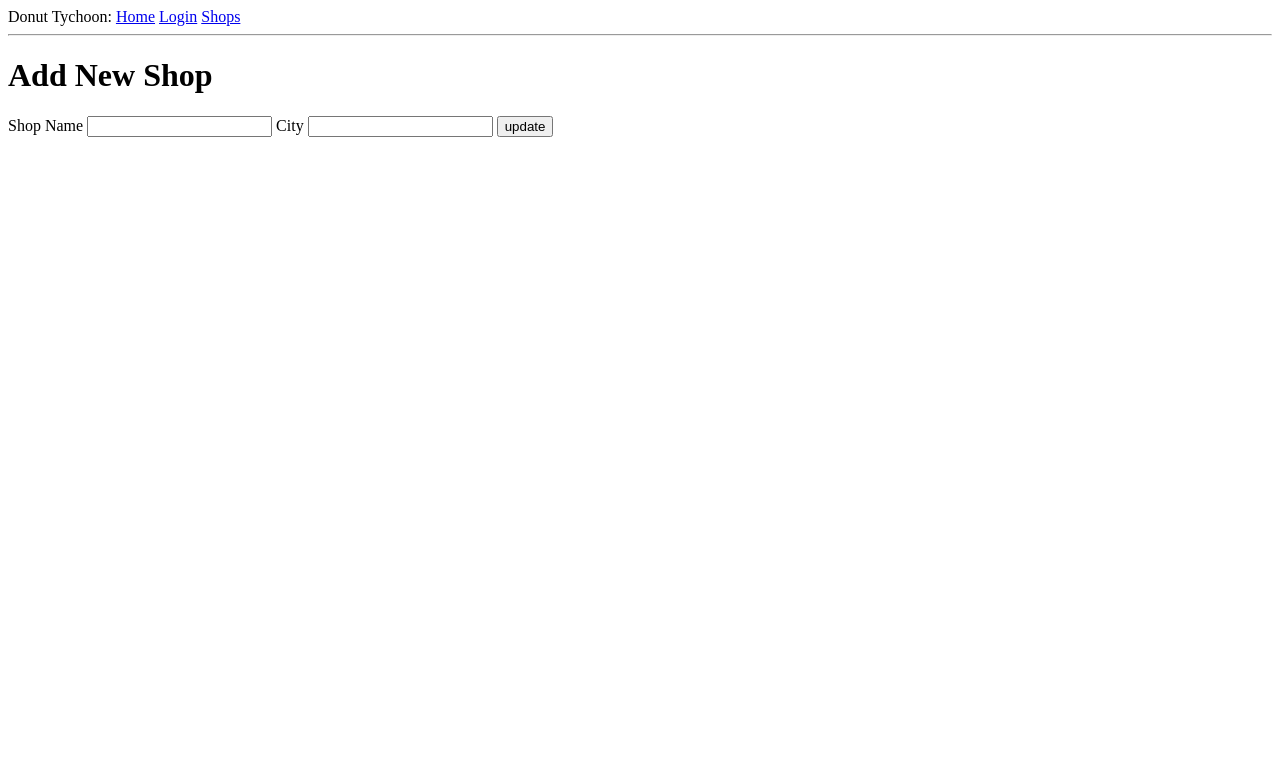
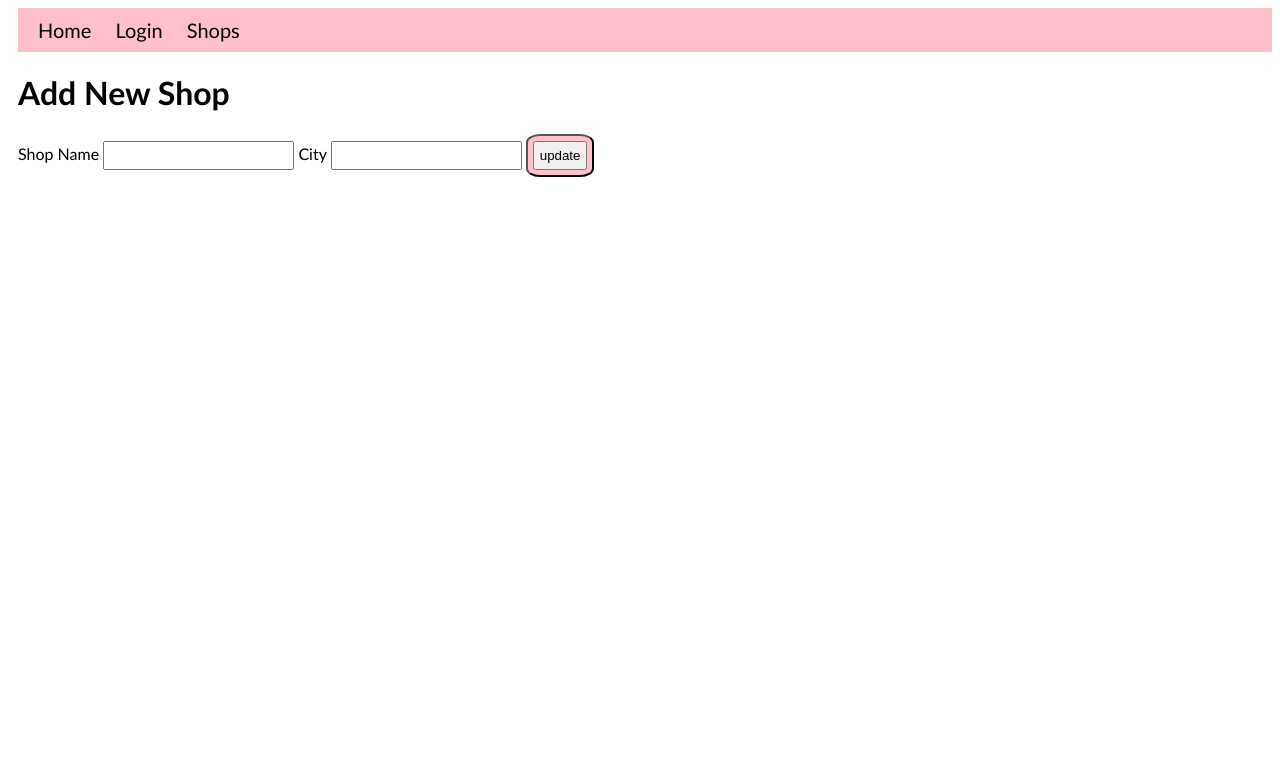
Before and after one commit to cscottrun/donut_tychoon_flask, a Flask app: page /shops/new in a window 1280 px wide. Shown: the top 783 px of the page. Run offline with Flask 2, Linux system fonts and the light colour scheme.

Commit message:
basic requirements met - CRUD is working

```diff
--- /dev/null
+++ b/app/static/base.css
@@ -0,0 +1,37 @@
+body{
+  font-family: 'Gill Sans', 'Gill Sans MT', Calibri, 'Trebuchet MS', sans-serif;
+  padding-left: 10px;
+}
+.main_nav {
+  background-color: pink;
+  padding: 10px;
+}
+.main_nav a {
+  padding: 10px;
+  text-decoration: none;
+  font-size: 20px;
+  color: black;
+}
+li {
+  list-style-type: none;
+}
+li a {
+  text-decoration: none;
+  color: black;
+}
+li :hover{
+  color: blueviolet;
+}
+button {
+  background-color: pink;
+  border-radius: 20%;
+  padding: 5px;
+}
+button a {
+  text-decoration: none;
+  color: black;
+  font-weight: bold;
+}
+form input {
+  padding: 5px;
+}
--- a/app/templates/base.html
+++ b/app/templates/base.html
@@ -1,5 +1,6 @@
 <html>
   <head>
+    <link rel="stylesheet" href="../static/base.css">
     {% if title %}
     <title>{{ title }} - Tychoon</title>
     {% else %}
@@ -7,12 +8,12 @@
     {% endif %}
   </head>
   <body>
-    <div>Donut Tychoon:
+    <div class='main_nav'>
       <a href="{{ url_for('index') }}">Home</a>
       <a href="{{ url_for('login') }}">Login</a>
       <a href="{{ url_for('shops') }}">Shops</a>
     </div>
-    <hr>
+
     {% with messages = get_flashed_messages() %}
         {% if messages %}
         <ul>
--- a/app/templates/shop_new.html
+++ b/app/templates/shop_new.html
@@ -9,7 +9,8 @@
   <input type="text" name='shop_name'>
   <label for="city">City</label>
   <input type="text" name='shop_city'>
+  <button>
   <input type="submit" value="update">
-
+  </button>
 </form>
 {% endblock %}
```
